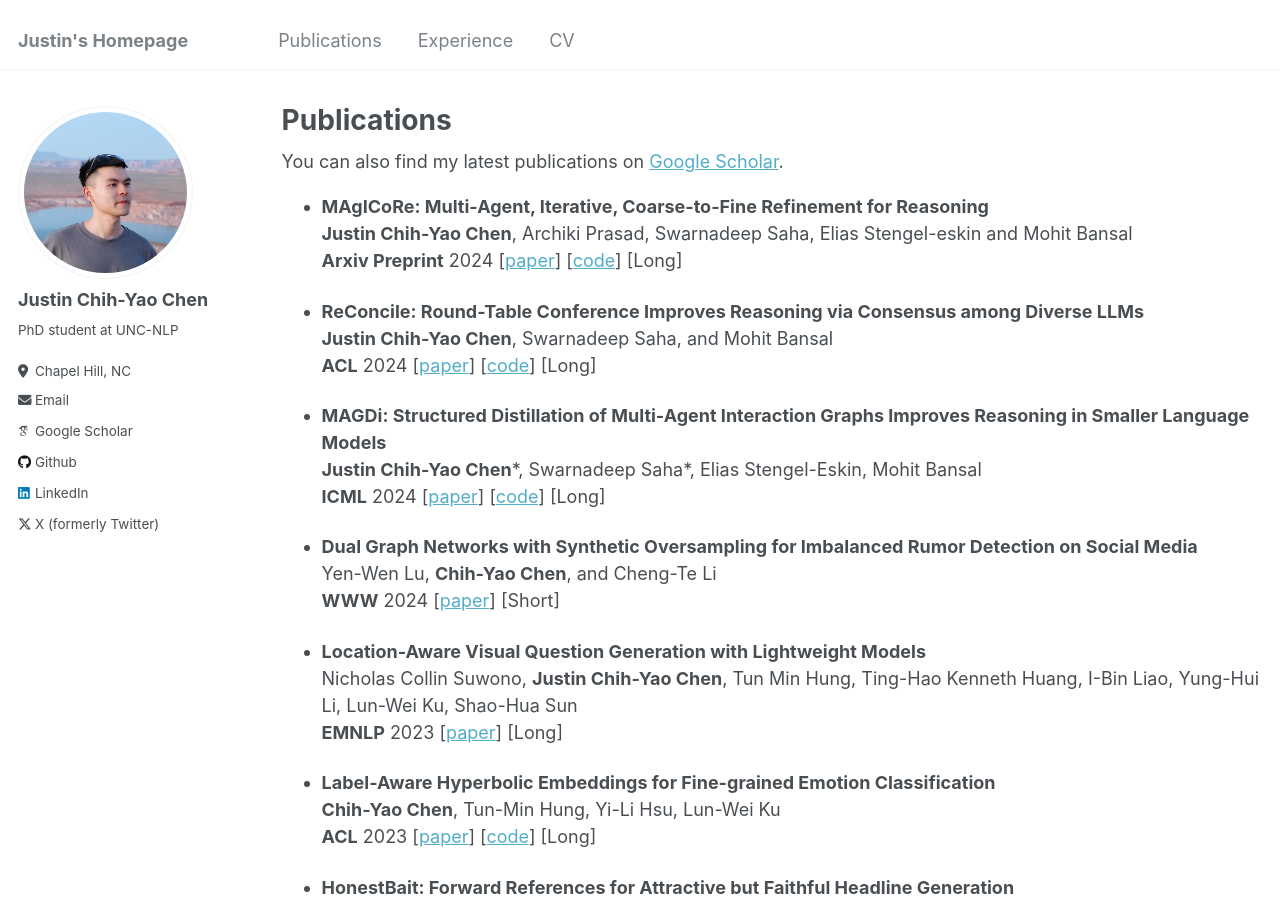
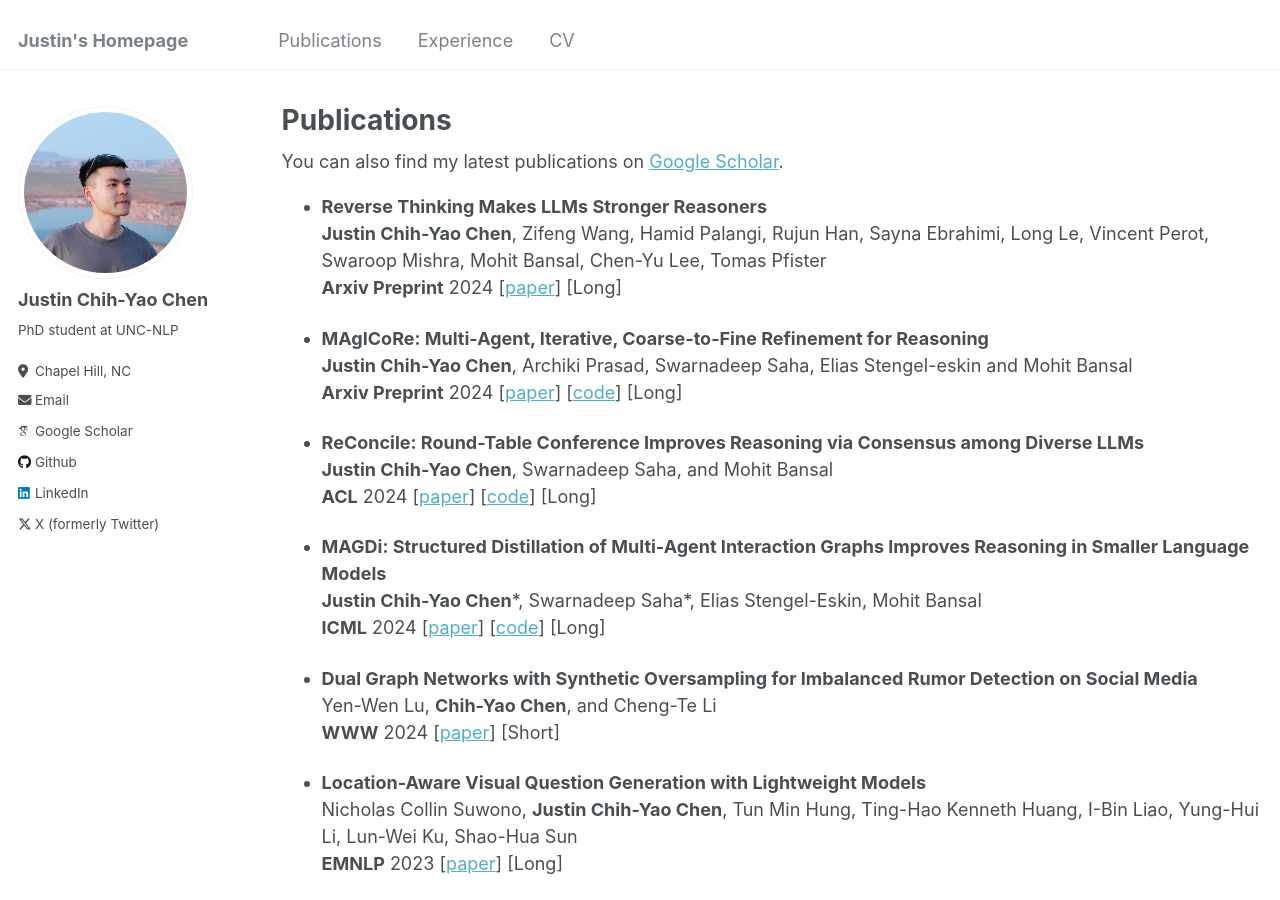
Before and after one commit to dinobby/dinobby.github.io, a Jekyll site: the page built from _pages/publications.md, in a window 1280 px wide and 900 px high. Built offline with Jekyll 4.4.1, drawn with Linux system fonts in a browser that asks for light colours; some web fonts are replaced.

Commit message:
Update publications.md

```diff
--- a/_pages/publications.md
+++ b/_pages/publications.md
@@ -10,6 +10,9 @@ author_profile: true
 {% endif %}
 
 {% include base_path %}
+* **Reverse Thinking Makes LLMs Stronger Reasoners**
+**Justin Chih-Yao Chen**, Zifeng Wang, Hamid Palangi, Rujun Han, Sayna Ebrahimi, Long Le, Vincent Perot, Swaroop Mishra, Mohit Bansal, Chen-Yu Lee, Tomas Pfister\
+**Arxiv Preprint** 2024 [[paper]([https://arxiv.org/abs/2409.12147](https://arxiv.org/abs/2411.19865))] [Long]
 
 * **MAgICoRe: Multi-Agent, Iterative, Coarse-to-Fine Refinement for Reasoning**
 **Justin Chih-Yao Chen**, Archiki Prasad, Swarnadeep Saha, Elias Stengel-eskin and Mohit Bansal\
```
